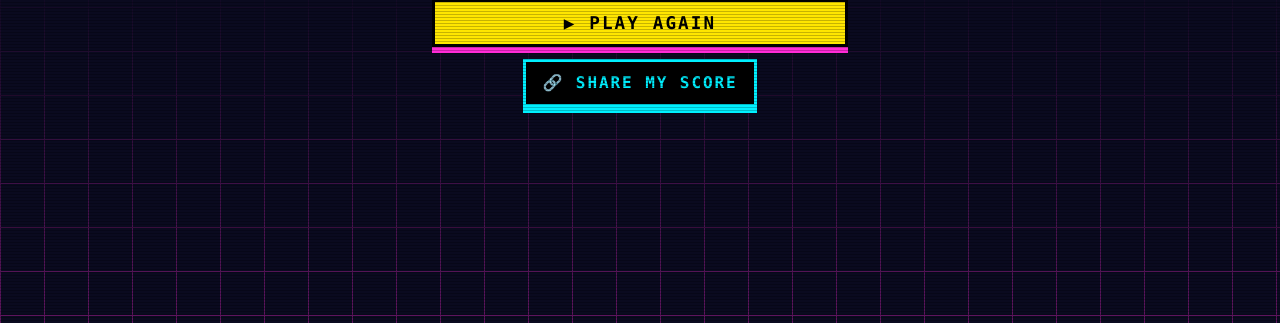
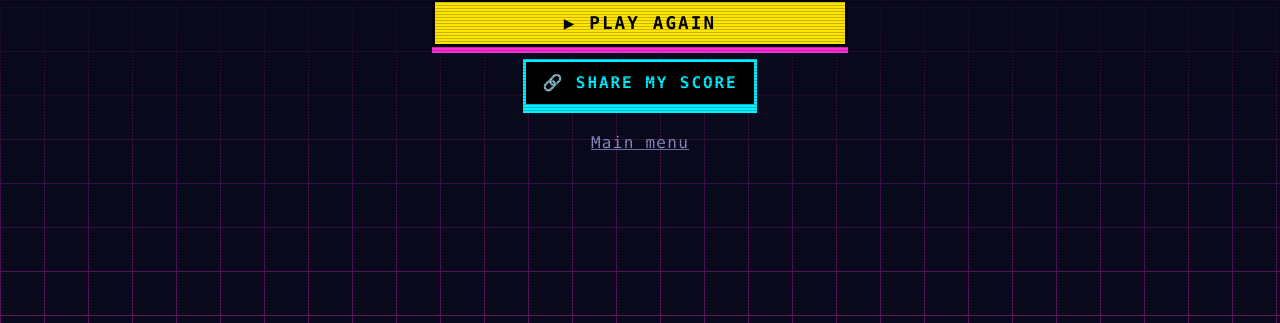
Before and after one commit to jochettino/logos, a FastAPI app: template app/templates/game.html in a window 1280 px wide. Shown: the part 477-800 px from the top of the page. Run offline with FastAPI, Linux system fonts and the light colour scheme; the template is opened without the code that fills it: most values are stand-ins (such as "Sample title", 1, 10 or a date in 2020).

Commit message:
feat: add Main menu link to the game-over screen
Players can now return directly to the main menu after winning or losing,
matching the link format and style shown during the game.

```diff
--- a/app/templates/game.html
+++ b/app/templates/game.html
@@ -52,6 +52,8 @@
             </noscript>
             <p class="share-status" role="status" aria-live="polite"></p>
           </div>
+
+          <a class="link" href="{{ url_for('landing') }}">Main menu</a>
         </section>
       {% else %}
         <p class="progress-label">{{ mode_label }} · Logo {{ score + 1 }} of {{ total }}</p>
```
Also changed, not shown: tests/test_app.py (+2 -2 lines).
